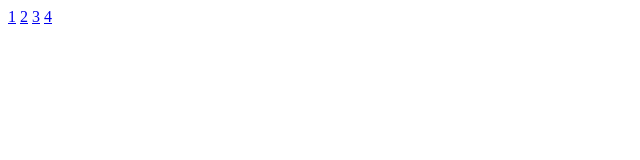
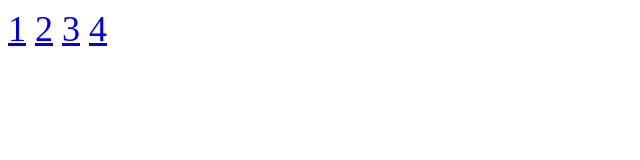
Before and after one commit to taichiaritomo/2019-11-02_screensavers, a plain HTML site: page index.html in a window 1280 px wide. Shown: the whole page, without its empty margins (0-640 px from the left). Drawn offline with Linux system fonts and the light colour scheme.

Commit message:
make the font bigger

```diff
--- a/index.html
+++ b/index.html
@@ -1,4 +1,7 @@
-<a href="1">1</a>
-<a href="2">2</a>
-<a href="3">3</a>
-<a href="4">4</a>
+<body>
+  <style>body { font-size: 36px; }</style>
+  <a href="1">1</a>
+  <a href="2">2</a>
+  <a href="3">3</a>
+  <a href="4">4</a>
+</body>
```
